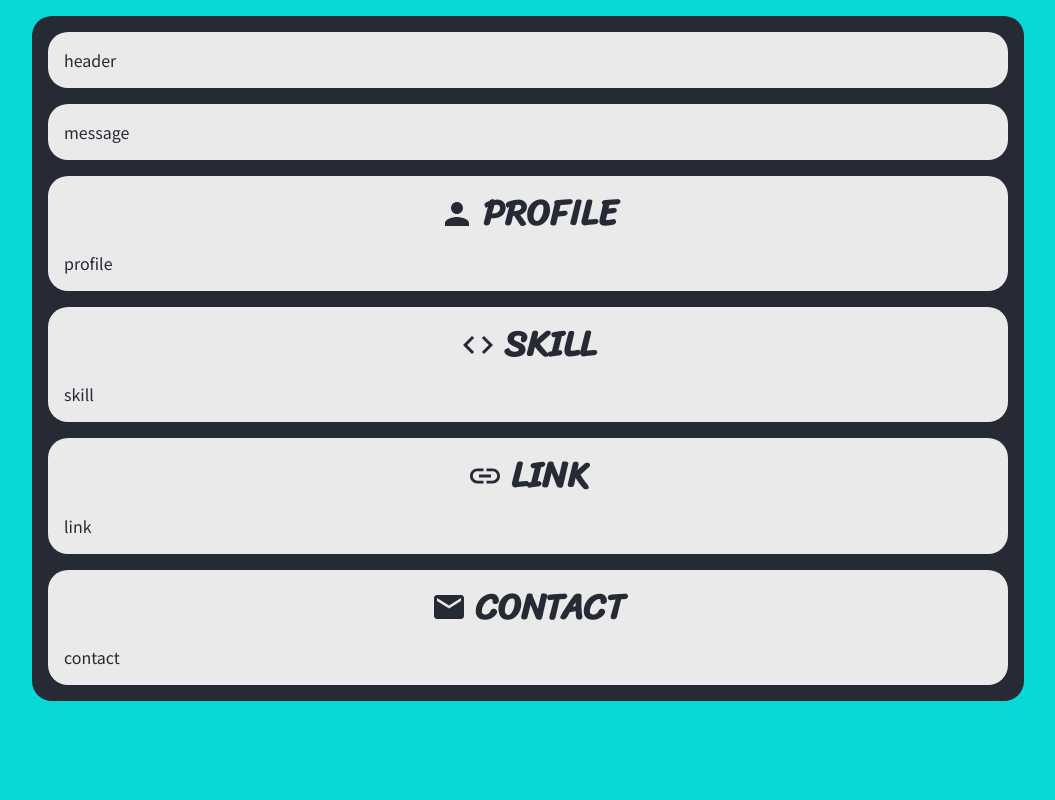
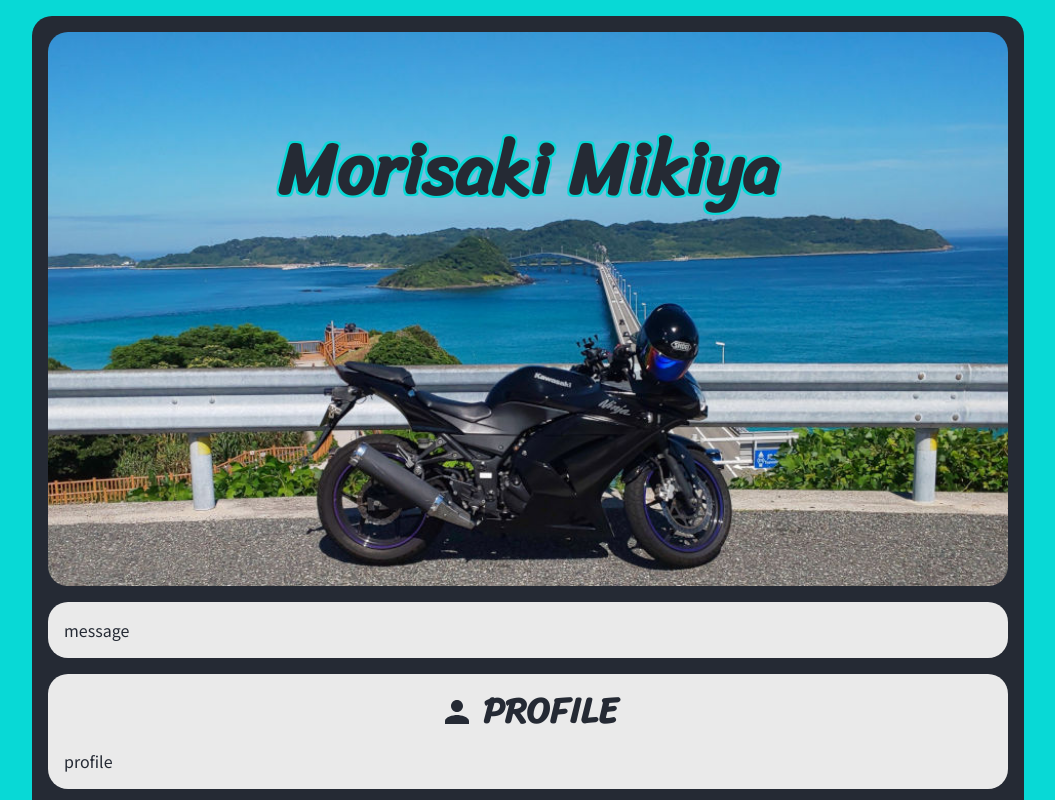
Before and after one commit to mikiya1130/morisakimikiya.com, a Next.js app: page / in a window 1280 px wide. Shown: the top 800 px of the page, without its empty margins (112-1167 px from the left). Built offline with nearby package versions, Linux system fonts and the light colour scheme.

Commit message:
feat: header image & text

```diff
--- a/src/components/Header.tsx
+++ b/src/components/Header.tsx
@@ -1,10 +1,22 @@
-import { Text } from '@chakra-ui/react';
+import { AspectRatio, Heading, useBreakpointValue } from '@chakra-ui/react';
 import ContentBox from '@/components/ContentBox';
 
 const Header = () => {
   return (
-    <ContentBox>
-      <Text>{'header'}</Text>
+    <ContentBox bg='center/cover url("images/bike.jpg")'>
+      <AspectRatio ratio={16 / 9}>
+        <Heading
+          as='h1'
+          pb='30%'
+          size={useBreakpointValue(['xl', '3xl', '4xl'])}
+          textShadow='2px 2px var(--chakra-colors-teal),
+                    -2px 2px var(--chakra-colors-teal),
+                    2px -2px var(--chakra-colors-teal),
+                    -2px -2px var(--chakra-colors-teal)'
+        >
+          {'Morisaki Mikiya'}
+        </Heading>
+      </AspectRatio>
     </ContentBox>
   );
 };
```
Also changed, not shown: public/images/bike.jpg (added), 1 other file (tests, documents, lock files or other folders).
